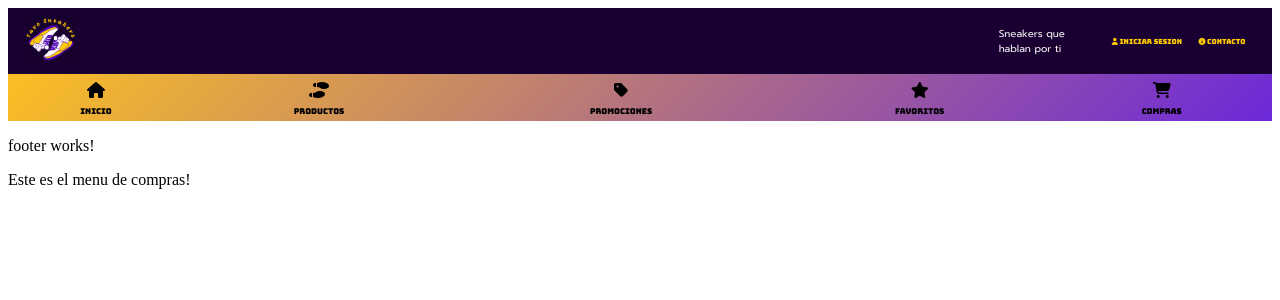
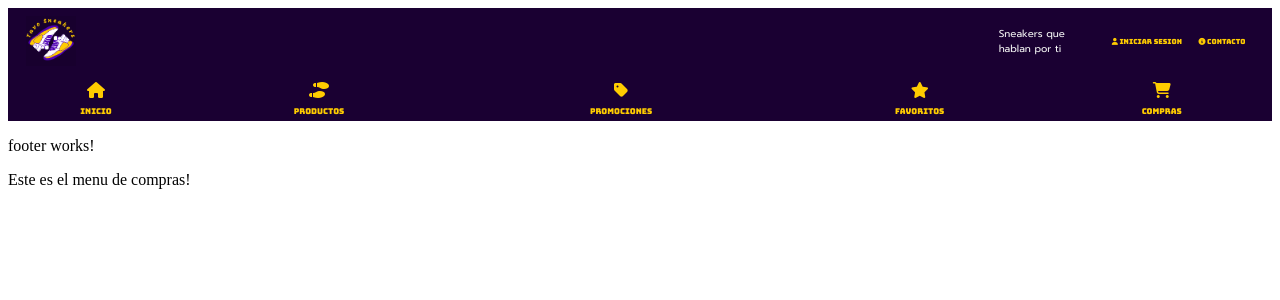
Before and after one commit to GustavoAG7201/-Programacion-Intermedia-Avanzada, an Angular app: page /compras in a window 1280 px wide. Shown: the top 300 px of the page. Built offline with nearby package versions, Linux system fonts and the light colour scheme.

Commit message:
25/Septiembre/2024
-Cambio en los colores de la barra de navegacion

```diff
--- a/src/app/navbar/navbar.component.css
+++ b/src/app/navbar/navbar.component.css
@@ -2,7 +2,7 @@ a{
     text-decoration: none;
     font-family: Bungee;
     font-size: 8px;
-    color: black;
+    color: #ffcc00;
 
 }
 
@@ -16,8 +16,8 @@ table{
 
 nav{
     /* background: linear-gradient(135deg, #1E3A8A, #FFF7C2); */
-    background: linear-gradient(135deg, #FBBF24, #6D28D9);
-
+    /* background: linear-gradient(135deg, #FBBF24, #6D28D9); */
+    background-color: #1a0032;
     padding-top: 5px;
 }
 
```
